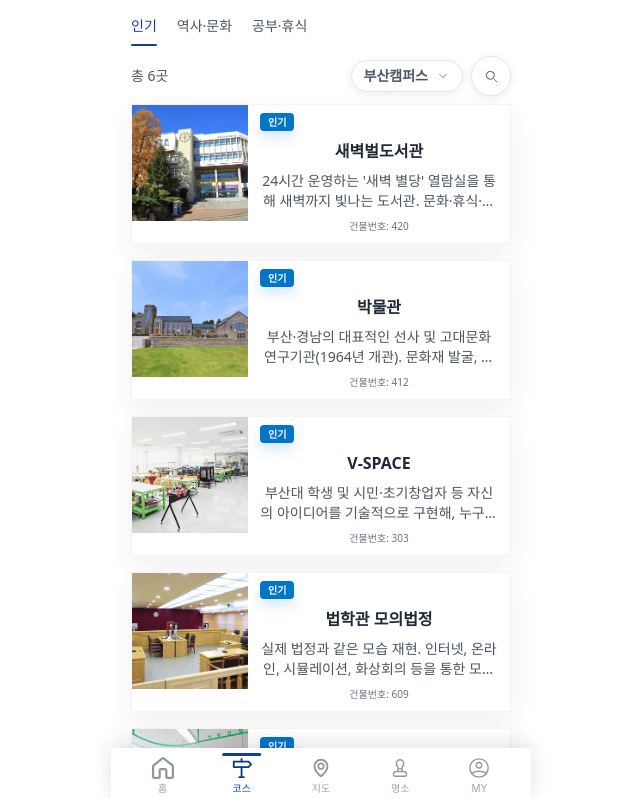
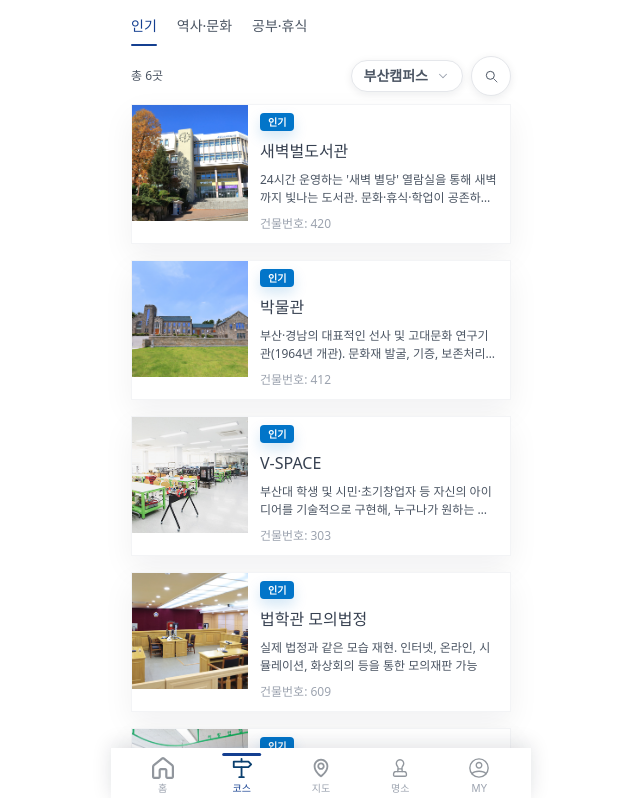
Before and after one commit to PNU-Guide/PNU_Guide_FE, a React (Vite) app: page /course in a window 1280 px wide. Shown: the top 798 px of the page, without its empty margins (319-959 px from the left). Built offline with nearby package versions, Linux system fonts and the light colour scheme; a web font is replaced by a local one.

Commit message:
fix(coursedetail: 세부 ui 수정

```diff
--- a/src/pages/CoursePage.tsx
+++ b/src/pages/CoursePage.tsx
@@ -162,7 +162,7 @@ const CoursePage: React.FC = () => {
           </div>
 
           <div className="flex items-center justify-between text-gray-600">
-            <span style={textStyle('body2')}>총 {totalCount}곳</span>
+            <span style={textStyle('body3')}>총 {totalCount}곳</span>
             <div className="relative flex items-center gap-2">
               <button
                 type="button"
@@ -292,16 +292,16 @@ const CoursePage: React.FC = () => {
                 ) : null}
 
                 <h3
-                  className="text-gray-800"
-                  style={{ ...textStyle('body1'), fontWeight: 600 }}
+                  className="text-left text-gray-700"
+                  style={{ ...textStyle('body1'), fontWeight: 500 }}
                 >
                   {spot.title}
                 </h3>
 
                 <p
-                  className="text-gray-600"
+                  className="text-left text-gray-600"
                   style={{
-                    ...textStyle('body2'),
+                    ...textStyle('body3'),
                     display: '-webkit-box',
                     WebkitLineClamp: spot.badge ? 2 : 4,
                     WebkitBoxOrient: 'vertical',
@@ -311,7 +311,10 @@ const CoursePage: React.FC = () => {
                   {spot.description}
                 </p>
 
-                <span className="text-gray-500" style={textStyle('caption')}>
+                <span
+                  className="text-left text-gray-400"
+                  style={textStyle('body3')}
+                >
                   건물번호: {spot.buildingNumber || '정보 없음'}
                 </span>
               </div>
```
